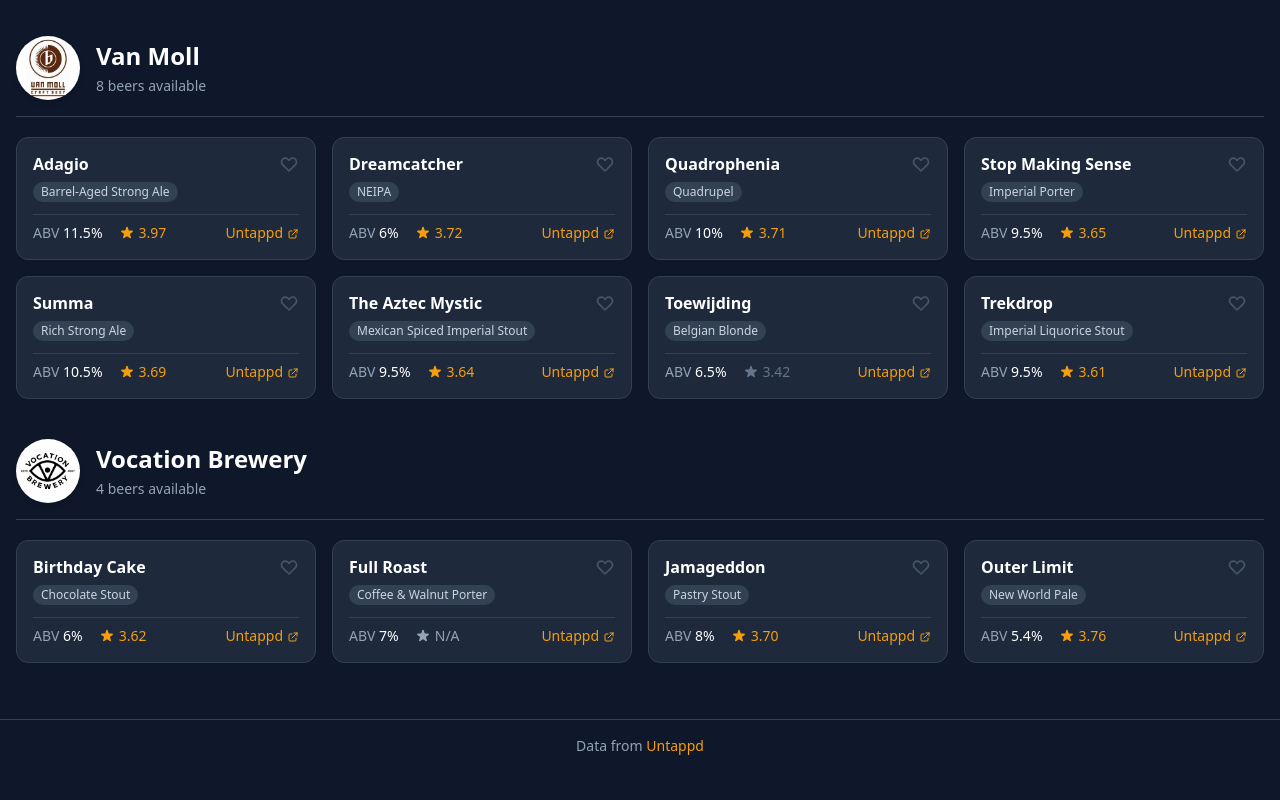
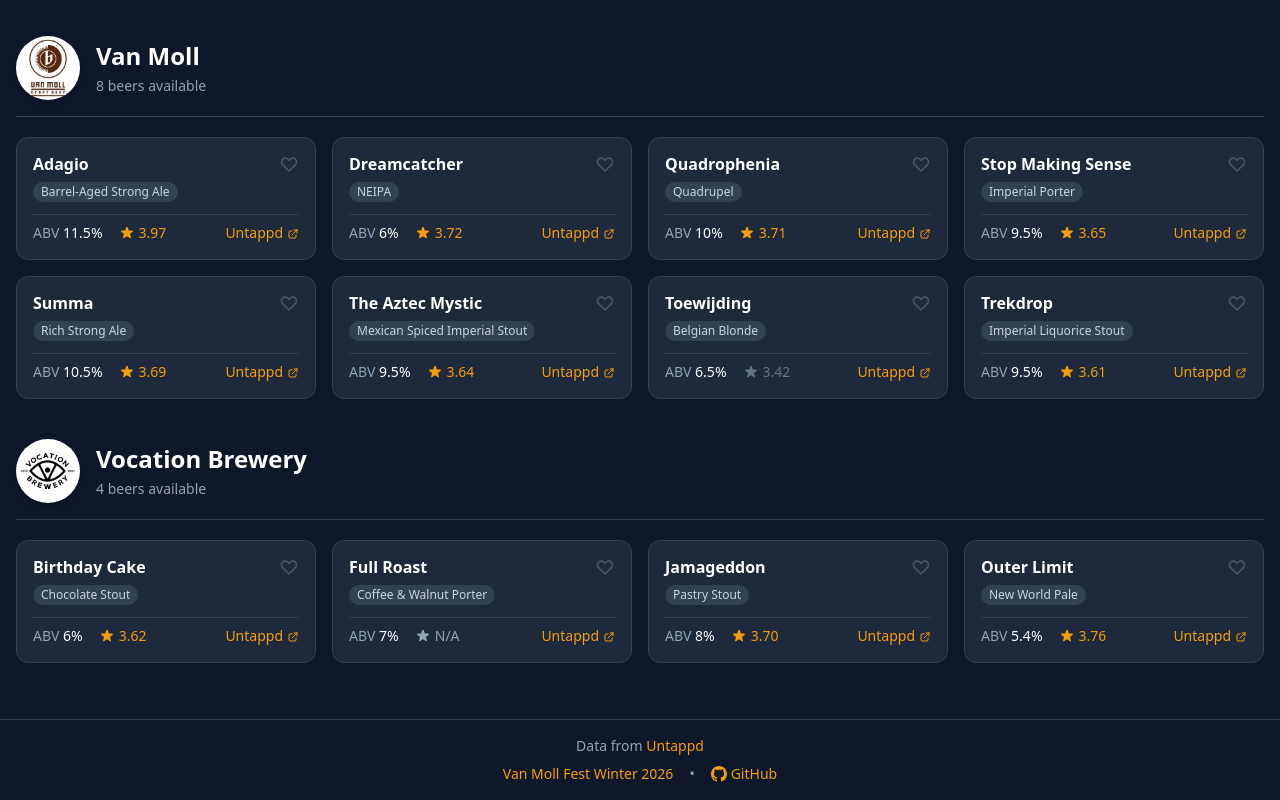
Before and after one commit to npalm/van-moll-fest, a React (Vite) app: page / in a window 1280 px wide. Shown: the part 5052-5852 px from the top of the page. Before the commit the page ends 5824 px from the top, so only its background shows below. Built offline with nearby package versions, Linux system fonts and the light colour scheme.

Commit message:
feat: add Van Moll Fest and GitHub links to footer

```diff
--- a/src/App.tsx
+++ b/src/App.tsx
@@ -98,7 +98,8 @@
 
       {/* Footer */}
       <footer className="border-t border-slate-200 dark:border-slate-700 mt-8">
-        <div className="max-w-7xl mx-auto px-4 py-4 text-center text-sm text-slate-500 dark:text-slate-400">
+        <div className="max-w-7xl mx-auto px-4 py-4 text-center text-sm text-slate-500 dark:text-slate-400 space-y-2">
+          <div>
             Data from{' '}
             <a
               href="https://untappd.com"
@@ -109,6 +110,29 @@
               Untappd
             </a>
           </div>
+          <div className="flex items-center justify-center gap-4">
+            <a
+              href="https://vanmollfest.com/nl/van-moll-fest-2026-winter/"
+              target="_blank"
+              rel="noopener noreferrer"
+              className="text-amber-600 dark:text-amber-500 hover:underline"
+            >
+              Van Moll Fest Winter 2026
+            </a>
+            <span>•</span>
+            <a
+              href="https://github.com/npalm/van-moll-fest"
+              target="_blank"
+              rel="noopener noreferrer"
+              className="text-amber-600 dark:text-amber-500 hover:underline inline-flex items-center gap-1"
+            >
+              <svg className="w-4 h-4" fill="currentColor" viewBox="0 0 24 24">
+                <path d="M12 0c-6.626 0-12 5.373-12 12 0 5.302 3.438 9.8 8.207 11.387.599.111.793-.261.793-.577v-2.234c-3.338.726-4.033-1.416-4.033-1.416-.546-1.387-1.333-1.756-1.333-1.756-1.089-.745.083-.729.083-.729 1.205.084 1.839 1.237 1.839 1.237 1.07 1.834 2.807 1.304 3.492.997.107-.775.418-1.305.762-1.604-2.665-.305-5.467-1.334-5.467-5.931 0-1.311.469-2.381 1.236-3.221-.124-.303-.535-1.524.117-3.176 0 0 1.008-.322 3.301 1.23.957-.266 1.983-.399 3.003-.404 1.02.005 2.047.138 3.006.404 2.291-1.552 3.297-1.23 3.297-1.23.653 1.653.242 2.874.118 3.176.77.84 1.235 1.911 1.235 3.221 0 4.609-2.807 5.624-5.479 5.921.43.372.823 1.102.823 2.222v3.293c0 .319.192.694.801.576 4.765-1.589 8.199-6.086 8.199-11.386 0-6.627-5.373-12-12-12z" />
+              </svg>
+              GitHub
+            </a>
+          </div>
+        </div>
       </footer>
     </div>
   );
```
Lines whose indentation alone changed are shown as unchanged.
